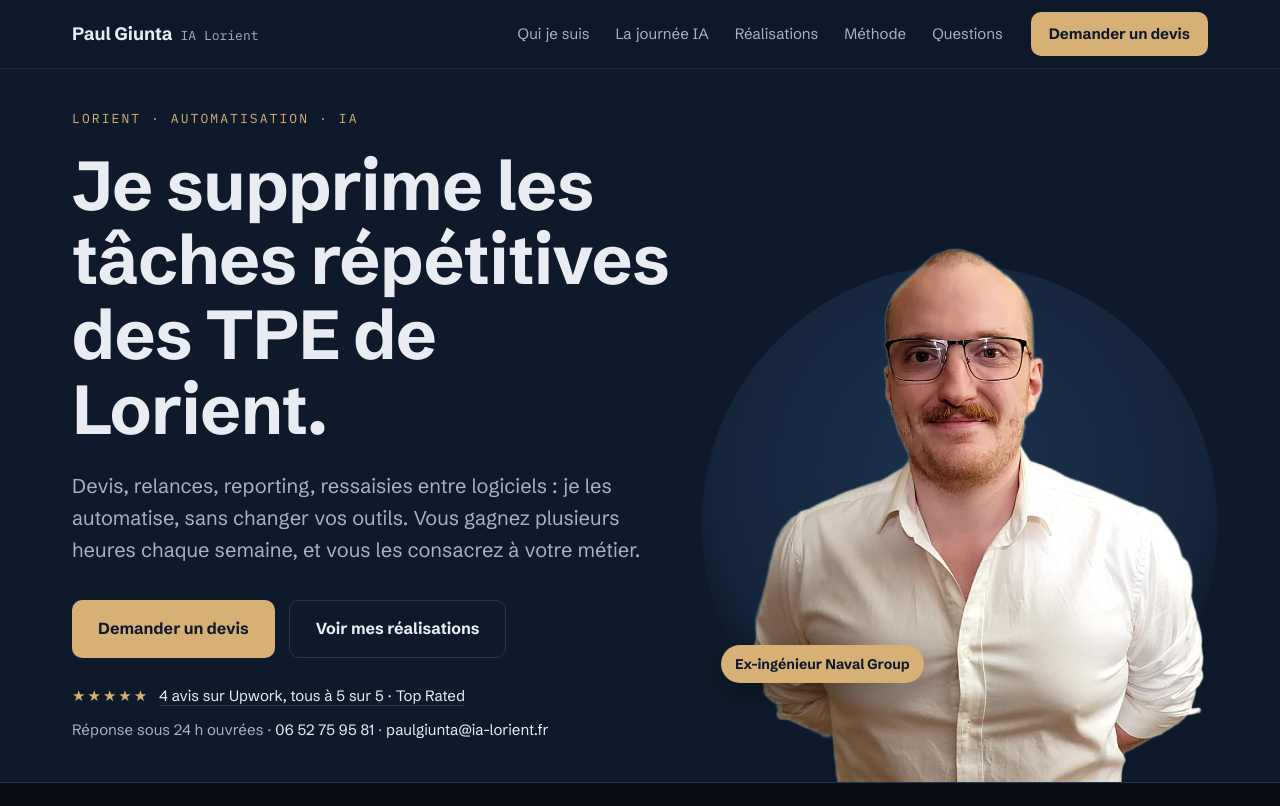
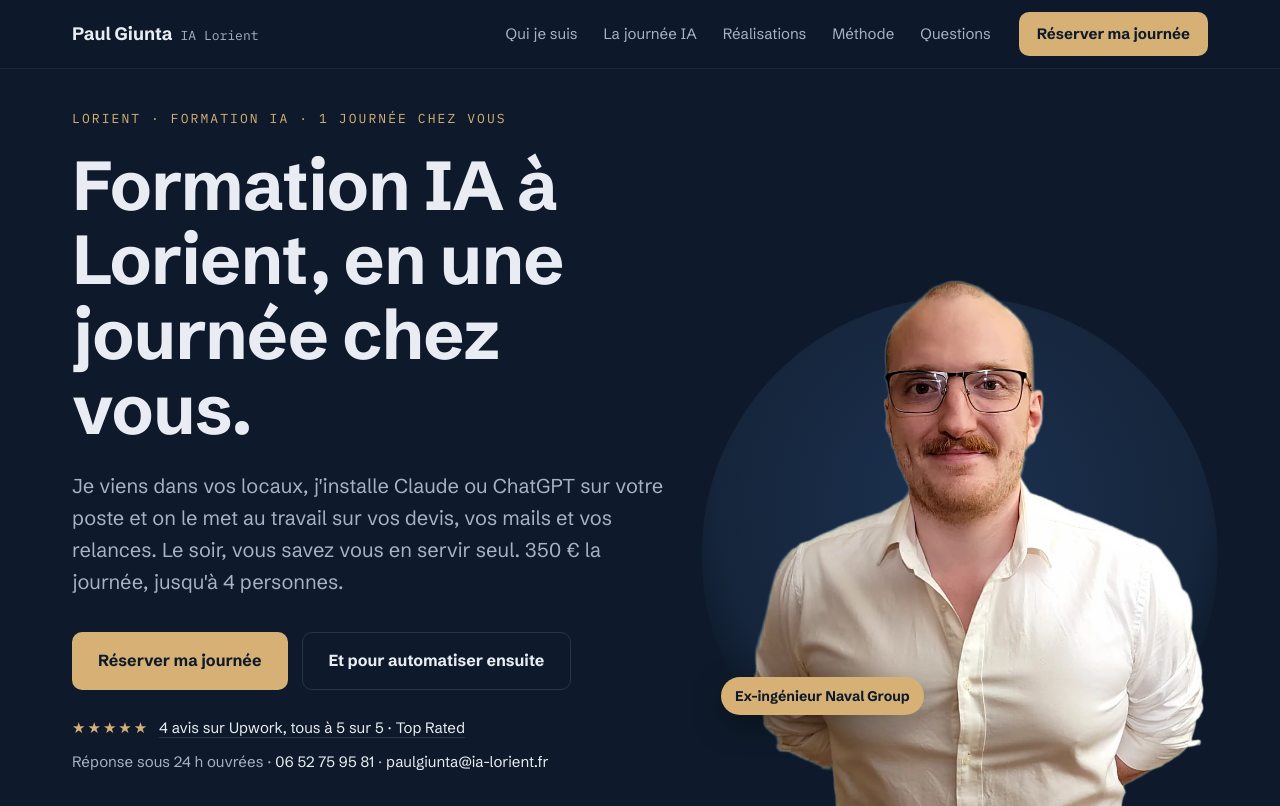
Before and after one commit to GiuntaPai/ia-lorient, a plain HTML site: page index.html in a window 1280 px wide. Shown: the top 806 px of the page. Drawn offline with Linux system fonts and the light colour scheme.

Commit message:
Haut de page: la formation IA d'abord (titre, texte, Réserver ma journée), l'automatisation ensuite
Co-Authored-By: Claude Opus 5.5 <noreply@anthropic.com>
Claude-Session: https://claude.ai/code/session_019hxRZNN5iVjCTJGeNpFnT5

```diff
--- a/index.html
+++ b/index.html
@@ -329,19 +329,19 @@
             <a href="#methode">Méthode</a>
             <a href="#questions">Questions</a>
         </nav>
-        <a class="btn js-contact" href="mailto:paulgiunta@ia-lorient.fr?subject=Demande%20de%20devis">Demander un devis</a>
+        <a class="btn js-contact" data-product="La journée IA chez vous" href="mailto:paulgiunta@ia-lorient.fr?subject=La%20journ%C3%A9e%20IA%20chez%20vous">Réserver ma journée</a>
     </div>
 </header>
 
 <section class="hero" id="qui">
     <div class="wrap">
         <div class="hero-txt">
-            <p class="kicker">Lorient · automatisation · IA</p>
-            <h1>Je supprime les tâches répétitives des TPE de Lorient.</h1>
-            <p class="lead">Devis, relances, reporting, ressaisies entre logiciels : je les automatise, sans changer vos outils. Vous gagnez plusieurs heures chaque semaine, et vous les consacrez à votre métier.</p>
+            <p class="kicker">Lorient · formation IA · 1 journée chez vous</p>
+            <h1>Formation IA à Lorient, en une journée chez vous.</h1>
+            <p class="lead">Je viens dans vos locaux, j'installe Claude ou ChatGPT sur votre poste et on le met au travail sur vos devis, vos mails et vos relances. Le soir, vous savez vous en servir seul. 350 € la journée, jusqu'à 4 personnes.</p>
             <div class="ctas">
-                <a class="btn js-contact" href="mailto:paulgiunta@ia-lorient.fr?subject=Demande%20de%20devis">Demander un devis</a>
-                <a class="btn btn-ghost" href="#realisations">Voir mes réalisations</a>
+                <a class="btn js-contact" data-product="La journée IA chez vous" href="mailto:paulgiunta@ia-lorient.fr?subject=La%20journ%C3%A9e%20IA%20chez%20vous">Réserver ma journée</a>
+                <a class="btn btn-ghost" href="#realisations">Et pour automatiser ensuite</a>
             </div>
             <p class="preuve"><span class="etoiles" aria-hidden="true">★★★★★</span> <a href="https://www.upwork.com/freelancers/~013a14ee137dd608b3" target="_blank" rel="noopener">4 avis sur Upwork, tous à 5 sur 5 · Top Rated</a></p>
             <p class="joindre">Réponse sous 24 h ouvrées · <a href="tel:+33652759581">06 52 75 95 81</a> · <a class="js-contact" href="mailto:paulgiunta@ia-lorient.fr">paulgiunta@ia-lorient.fr</a></p>
```
